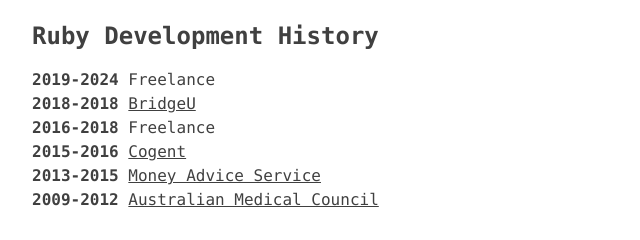
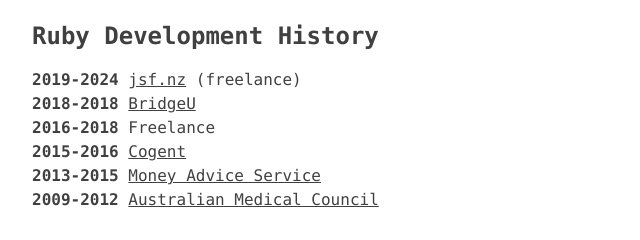
Before and after one commit to modsognir/modsognir.github.io, a plain HTML site: page index.html in a window 1280 px wide. Shown: the part 1153-1393 px from the top of the page, 228-868 px from the left. Drawn offline with Linux system fonts and the light colour scheme.

Commit message:
Update index.html

```diff
--- a/index.html
+++ b/index.html
@@ -59,13 +59,14 @@
 
     <h2>Ruby Development History</h2>
 
-    <strong> 2019-2024 </strong>Freelance<br>
+    <strong> 2019-2024 </strong><a href="https://jsf.nz/">jsf.nz</a> (freelance)<br>
     <strong> 2018-2018 </strong><a href="https://bridge-u.com/">BridgeU</a><br>
     <strong> 2016-2018 </strong>Freelance<br>
     <strong> 2015-2016 </strong><a href="https://www.linkedin.com/company/cogentco/posts/?feedView=all">Cogent</a><br>
     <strong> 2013-2015 </strong><a href="https://www.moneyhelper.org.uk/en">Money Advice Service</a><br>
     <strong> 2009-2012 </strong><a href="https://www.amc.org.au">Australian Medical Council</a><br>
     <br>
+
 </body>
 
 </html>
```
